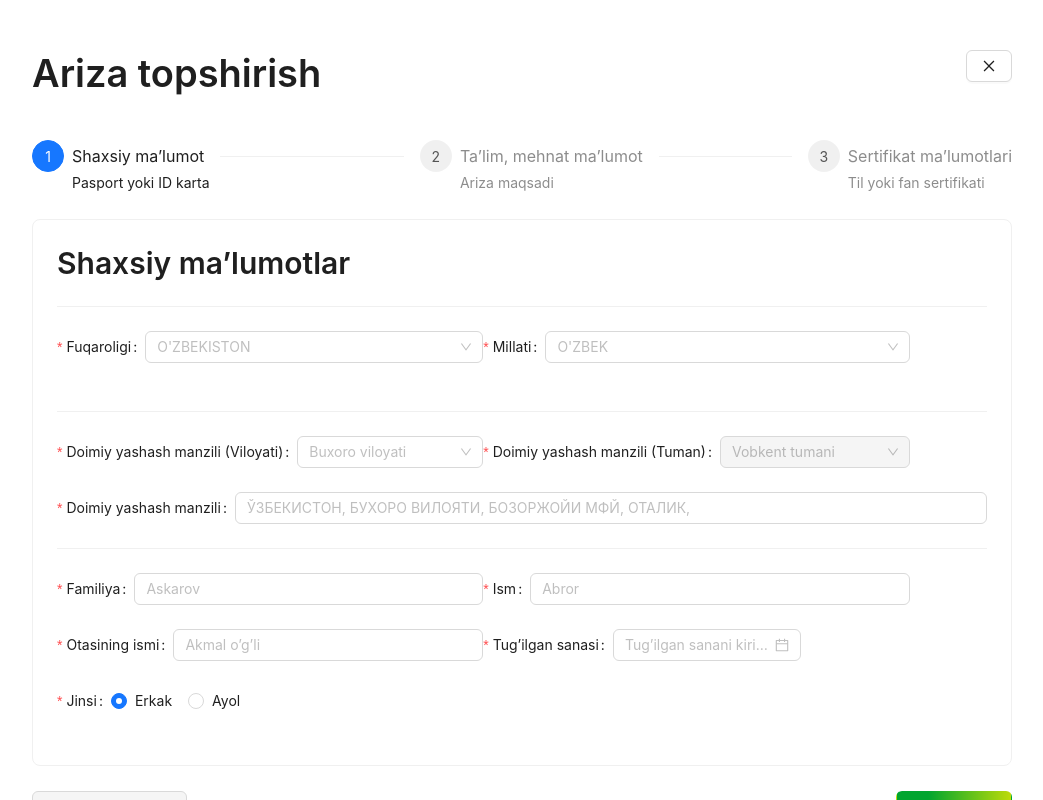
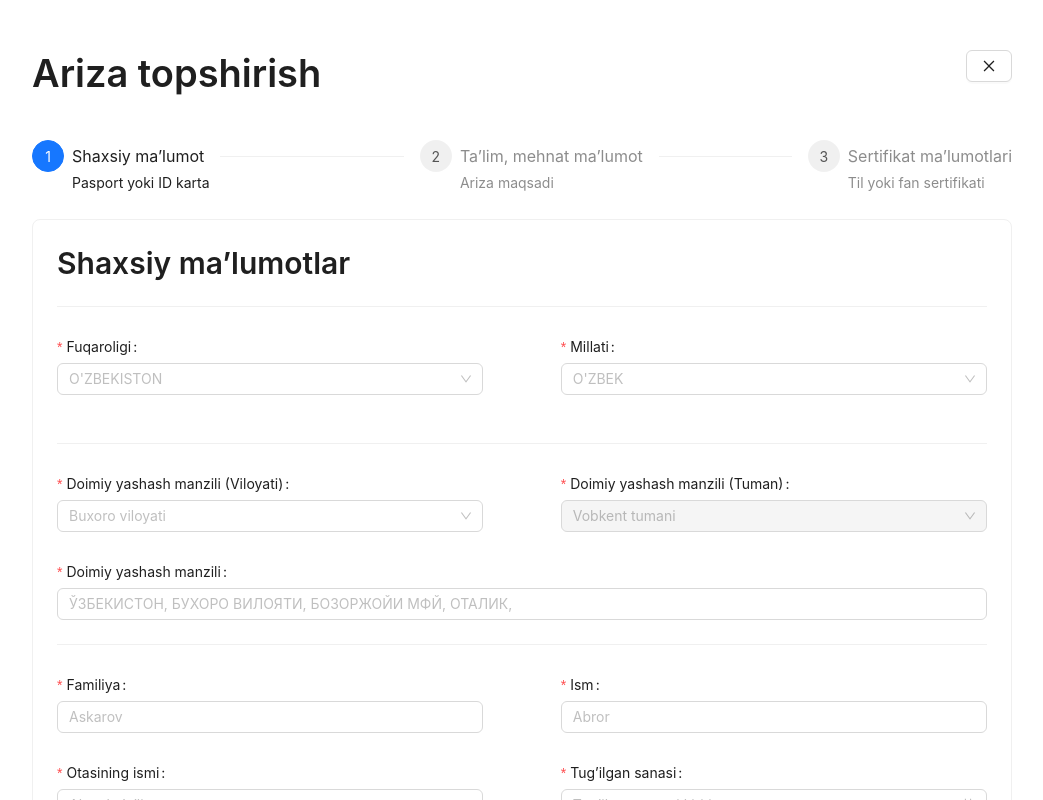
Before and after one commit to Jahongirhacking/sertifikat.edu.uz, a Next.js app: page /cabinet/application/create-new in a window 1280 px wide. Shown: the top 800 px of the page, without its empty margins (118-1161 px from the left). Built offline with nearby package versions, Linux system fonts and the light colour scheme.

Commit message:
style: design modals

```diff
--- a/app/_styles/application.scss
+++ b/app/_styles/application.scss
@@ -61,6 +61,66 @@
   max-width: 1000px;
   margin: auto;
 
+  .ant-form {
+    .ant-space {
+      width: 100%;
+    }
+
+    .ant-row {
+      justify-content: space-between;
+    }
+
+    .ant-form-item {
+      .ant-row {
+        flex-direction: column;
+        align-items: flex-start;
+
+        .ant-col {
+          width: 100%;
+          text-align: left;
+
+          .ant-picker {
+            width: 100%;
+          }
+        }
+      }
+
+      &-control {
+        flex: none;
+      }
+
+      .ant-radio-group.gender-radio {
+        display: flex;
+        align-items: center;
+        gap: 10px;
+        margin: auto;
+
+        .ant-radio-wrapper {
+          background-color: #f5f5f5;
+          padding: 8px;
+          border-radius: 4px;
+
+          &-checked {
+            background-color: #e6f4ff;
+          }
+        }
+      }
+
+      .ant-radio-group.place {
+        display: flex;
+        flex-direction: column;
+      }
+    }
+  }
+
+  .ant-segmented-group {
+    justify-content: center;
+
+    .ant-segmented-item {
+      width: 100%;
+    }
+  }
+
   .continue-btn {
     background: $greenGradient;
     transition: 0.6s ease;
--- a/app/_styles/colors.scss
+++ b/app/_styles/colors.scss
@@ -1,3 +1,4 @@
 $primaryBackgroundColor: #083156;
 $primaryColor: #fff;
 $greenGradient: linear-gradient(90deg, #01a52f 27.5%, #bddb08 100%);
+$linkColor: rgb(22, 119, 255);
--- a/app/_styles/main.scss
+++ b/app/_styles/main.scss
@@ -682,6 +682,11 @@ body {
   .about-individual {
     align-items: flex-start !important;
 
+    .ant-dropdown-trigger {
+      background-color: transparent;
+      color: $primaryColor;
+    }
+
     .ant-flex {
       justify-content: flex-start !important;
     }
```
Also changed, not shown: app/_styles/cabinet.scss (+23 -4 lines).
